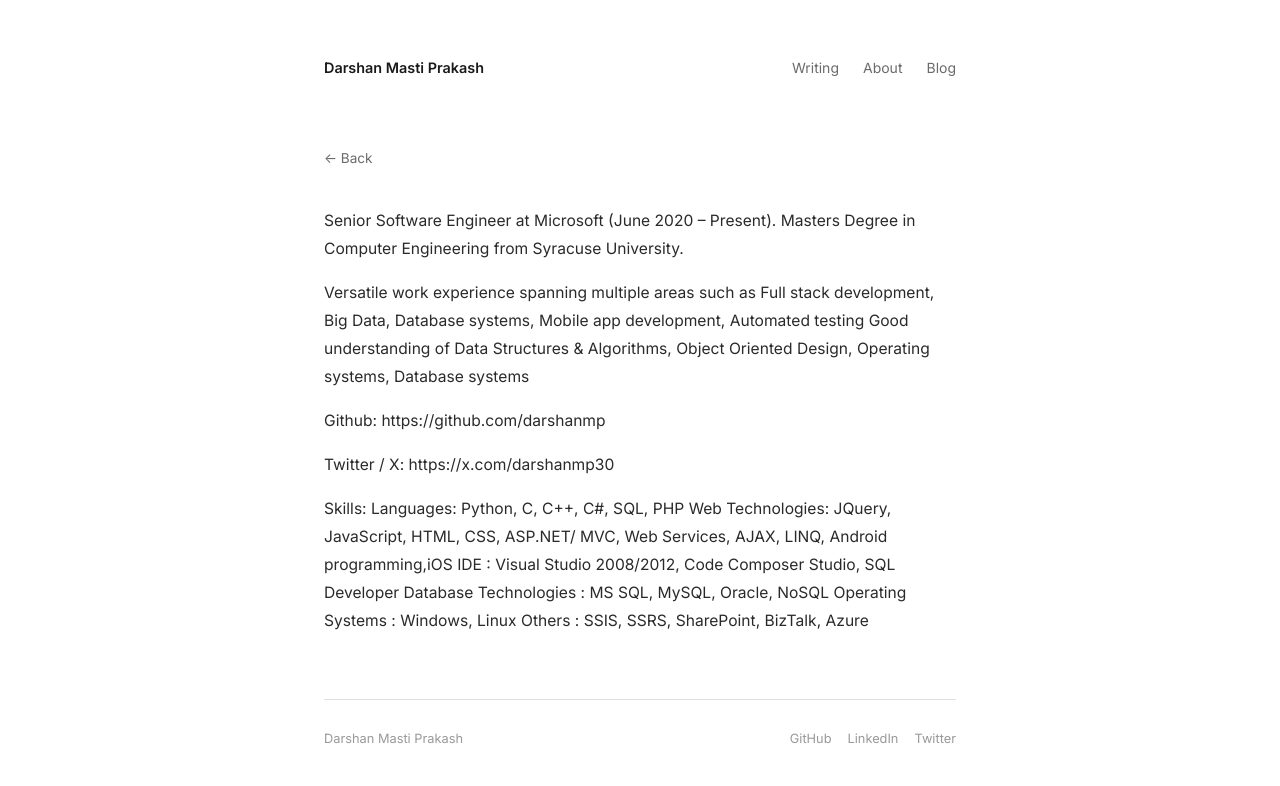
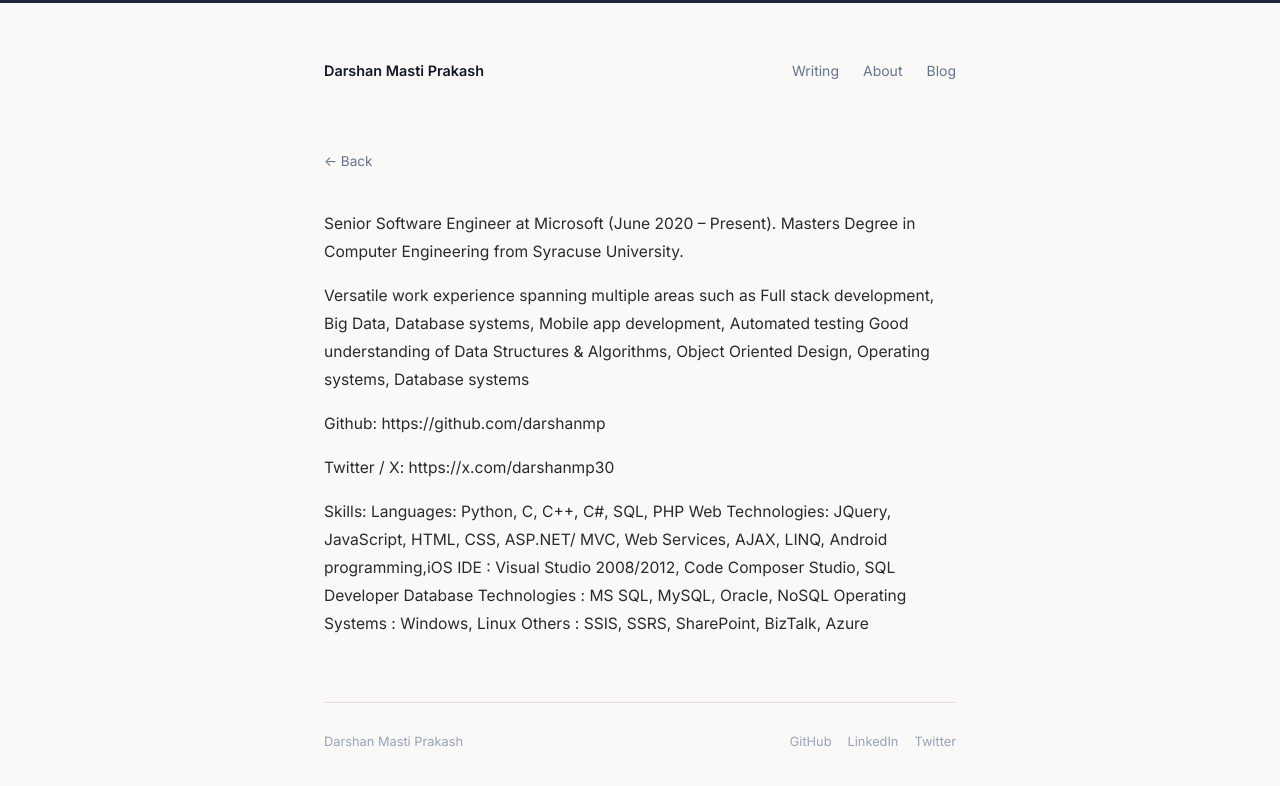
Before and after one commit to darshanmp/PersonalWebsite, a Jekyll site: the page built from index.md, in a window 1280 px wide. Shown: the top 786 px of the page. Built offline with Jekyll 4.4.1, drawn with Linux system fonts in a browser that asks for light colours; our own code applies the rules of GitHub Pages for plain Markdown files.

Commit message:
Warm up background and add subtle visual structure
Switch to warm off-white (#faf9f7), add thin dark top stripe as a subtle
anchor, richer link blue, warmer dividers, and slight photo shadow. Keeps
the minimal researcher feel but removes the sterile blank-white look.

https://claude.ai/code/session_01YARxBpZnmgUMSjxx8kyznJ

```diff
--- a/css/main.css
+++ b/css/main.css
@@ -2,12 +2,14 @@
 *, *::before, *::after { box-sizing: border-box; margin: 0; padding: 0; }
 
 :root {
-  --text:    #1a1a1a;
-  --muted:   #6b6b6b;
-  --faint:   #999;
-  --border:  #e0e0e0;
-  --link:    #2563eb;
-  --bg:      #ffffff;
+  --text:    #111827;
+  --muted:   #64748b;
+  --faint:   #94a3b8;
+  --border:  #e2ddd8;
+  --link:    #1d4ed8;
+  --bg:      #faf9f7;
+  --bg-alt:  #f2f0ec;
+  --accent:  #1e293b;
   --max-w:   680px;
 }
 
@@ -20,6 +22,7 @@ body {
   color: var(--text);
   background: var(--bg);
   -webkit-font-smoothing: antialiased;
+  border-top: 3px solid var(--accent);
 }
 
 a {
@@ -81,7 +84,8 @@ img { max-width: 100%; display: block; }
   border-radius: 50%;
   object-fit: cover;
   flex-shrink: 0;
-  border: 1px solid var(--border);
+  border: 1.5px solid var(--border);
+  box-shadow: 0 1px 4px rgba(0,0,0,0.07);
 }
 
 .intro-meta { padding-top: 4px; }
@@ -136,7 +140,7 @@ img { max-width: 100%; display: block; }
   font-weight: 700;
   letter-spacing: 0.1em;
   text-transform: uppercase;
-  color: var(--faint);
+  color: var(--muted);
   margin-bottom: 20px;
 }
 
@@ -151,7 +155,7 @@ img { max-width: 100%; display: block; }
   align-items: baseline;
   gap: 16px;
   padding: 10px 0;
-  border-bottom: 1px solid #f0f0f0;
+  border-bottom: 1px solid var(--bg-alt);
 }
 .post-item:last-child { border-bottom: none; }
 
@@ -200,7 +204,7 @@ img { max-width: 100%; display: block; }
   grid-template-columns: 140px 1fr;
   gap: 12px;
   padding: 10px 0;
-  border-bottom: 1px solid #f0f0f0;
+  border-bottom: 1px solid var(--bg-alt);
   font-size: 0.9rem;
 }
 .exp-item:last-child { border-bottom: none; }
```
